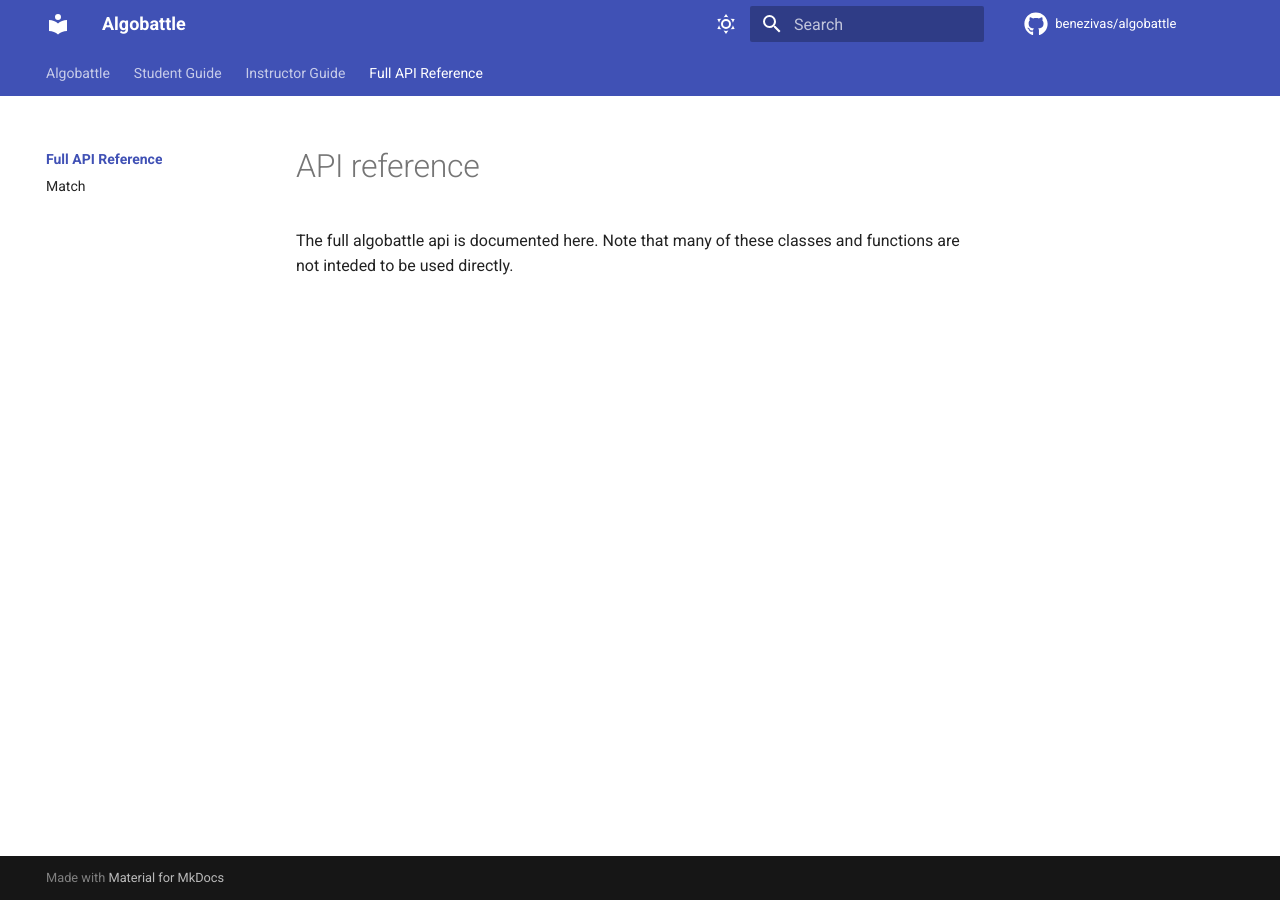
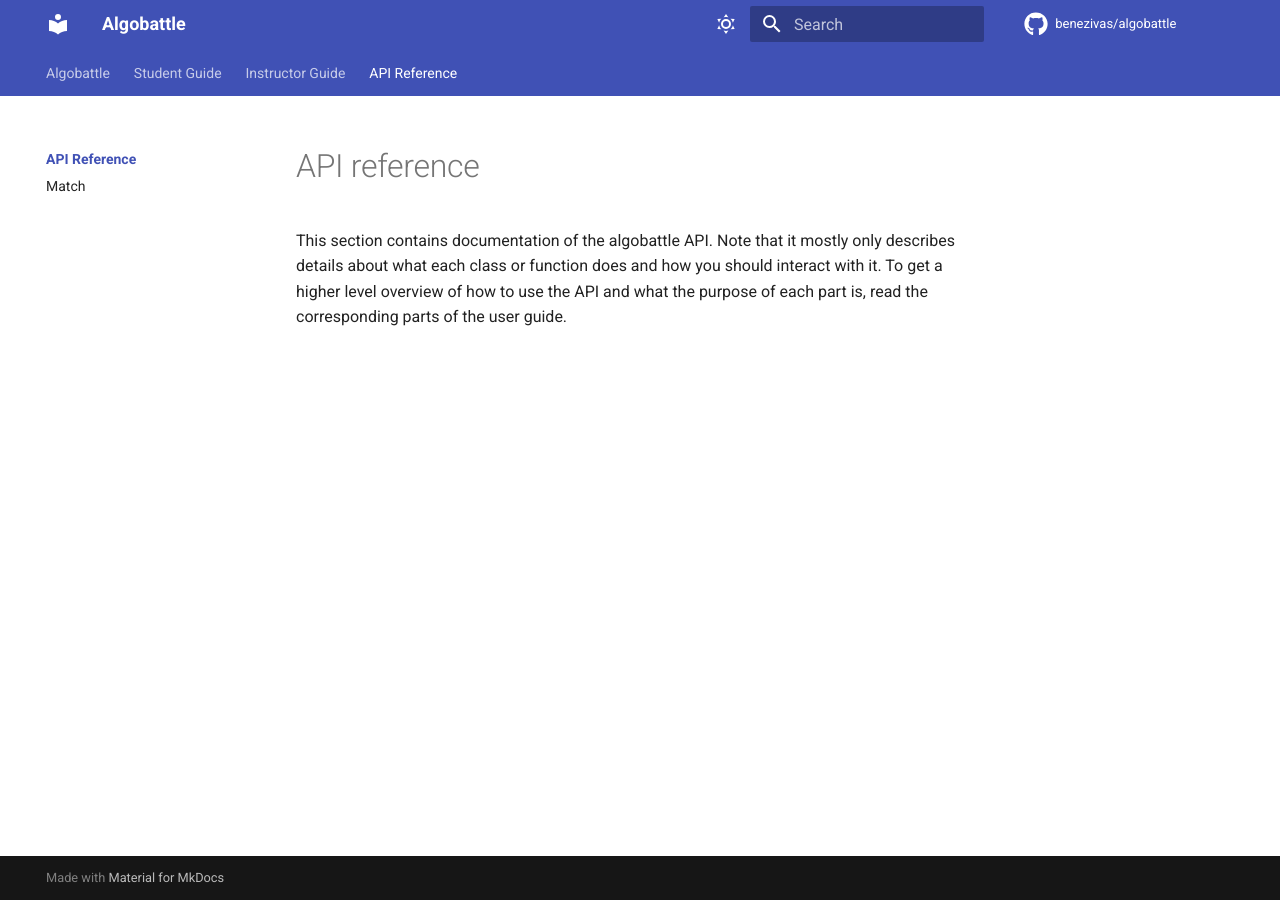
Before and after one commit to Benezivas/algobattle, an MkDocs documentation site: the page built from docs/api/index.md, in a window 1280 px wide. Built offline with MkDocs 1.6.1 and Material for MkDocs 9.7.7, drawn with Linux system fonts in a browser that asks for light colours; comment, search, counter and statistics services are not loaded.

Commit message:
cleanup api ref index page

```diff
--- a/docs/api/index.md
+++ b/docs/api/index.md
@@ -1,5 +1,6 @@
 
 # API reference
 
-The full algobattle api is documented here. Note that many of these classes and functions are not inteded to be used
-directly.
+This section contains documentation of the algobattle API. Note that it mostly only describes details about what each
+class or function does and how you should interact with it. To get a higher level overview of how to use the API and
+what the purpose of each part is, read the corresponding parts of the user guide.
--- a/mkdocs.yml
+++ b/mkdocs.yml
@@ -72,6 +72,6 @@ nav:
     - student/index.md
   - Instructor Guide:
     - instructor/index.md
-  - Full API Reference:
+  - API Reference:
     - api/index.md
     - api/match.md
```
